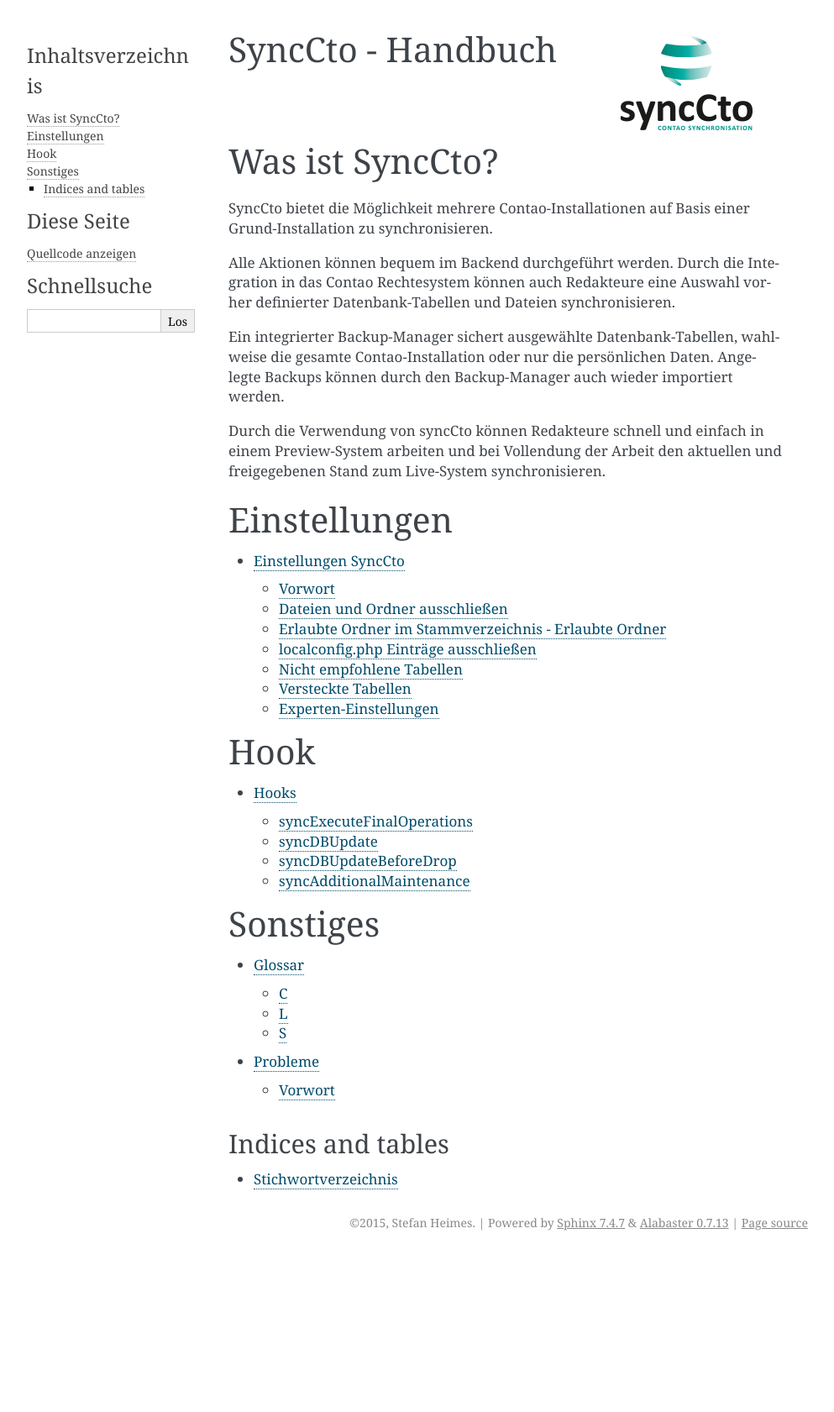
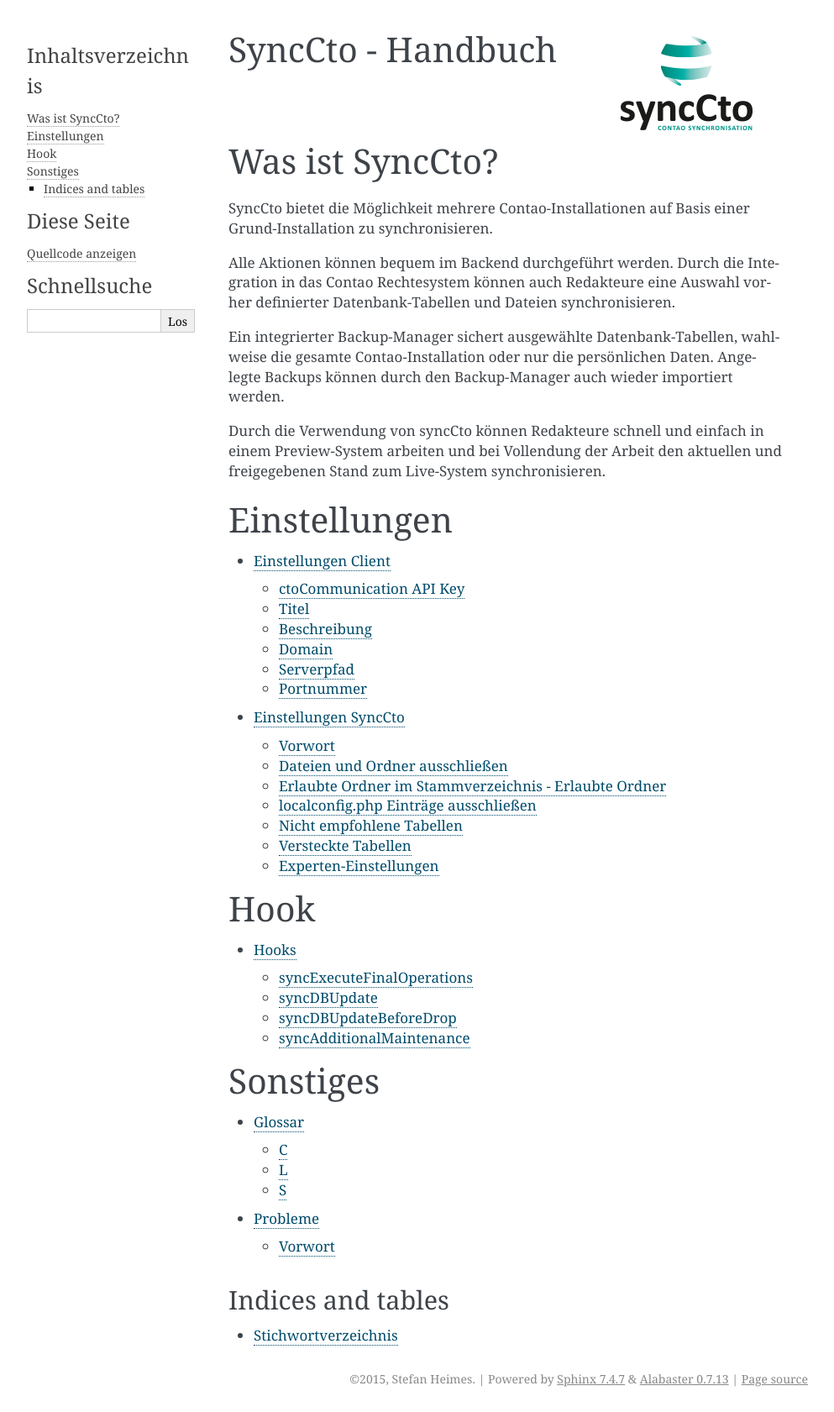
Before and after one commit to menatwork/syncCto-documentation-de, a Sphinx documentation site: the page built from source/index.rst, in a window 1280 px wide. Shown: the whole page at 84% size, without its empty margins (148-1141 px from the left). Built offline with Sphinx 7.4.7, drawn with Linux system fonts in a browser that asks for light colours; before the commit the page ends 1495 px from its top, so only the background shows below that; some of the changed lines change nothing that is shown.

Commit message:
Update and add.
Update
 - the gloassar

Add
 - client settings

```diff
--- a/source/miscellaneous/glossar.rst
+++ b/source/miscellaneous/glossar.rst
@@ -1,5 +1,5 @@
 Glossar
-==============================================
+=======
 
 C
 -
--- /dev/null
+++ b/source/settings/client.rst
@@ -0,0 +1,34 @@
+Einstellungen Client
+====================
+
+ctoCommunication API Key
+------------------------
+Der API Key ist für die Verschlüsselung bei der Synchronisation von zwei Contao-Installationen zuständig.
+
+Der Schlüssel wird immer in den allgemeinen Einstellungen des Clients generiert und muss von dort kopiert und in das dafür bereitgestellte Feld auf dem Server eingefügt werden.
+
+Titel
+-----
+Titel für die Übersicht.
+
+Beschreibung
+------------
+Eine kurze Beschreibung. Wird nicht ausgegeben.
+
+Domain
+------
+Die Domain. Erlaubte Protokolle http und https.
+
+Serverpfad
+----------
+Pfad zu der Installation. Sollte Contao in einem Unterverzeichnis liegen.
+
+Portnummer
+----------
+Portnummer. Sollte der Server andere Ports benutzten als der Standard, sollte diese hier eingetragen werden.
+
+Standard Ports:
+    - HTTP
+        Port 80
+    - HTTPS
+        Port 443
```
Also changed, not shown: 9 other files.
